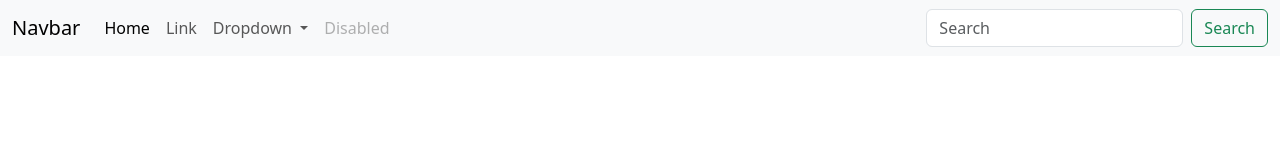
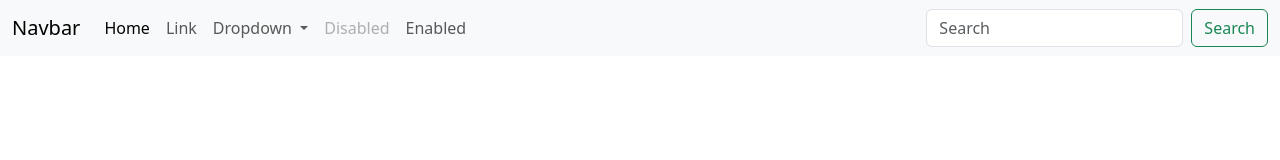
Before and after one commit to AkashGoyal728/FirstProject, a plain HTML site: page index.html in a window 1280 px wide. Drawn offline with nearby package versions, Linux system fonts and the light colour scheme.

Commit message:
add commit

```diff
--- a/index.html
+++ b/index.html
@@ -37,6 +37,9 @@
               <li class="nav-item">
                 <a class="nav-link disabled" aria-disabled="true">Disabled</a>
               </li>
+              <li class="nav-item">
+                <a class="nav-link Enabled" aria-disabled="true">Enabled</a>
+              </li>
             </ul>
             <form class="d-flex" role="search">
               <input class="form-control me-2" type="search" placeholder="Search" aria-label="Search">
```
